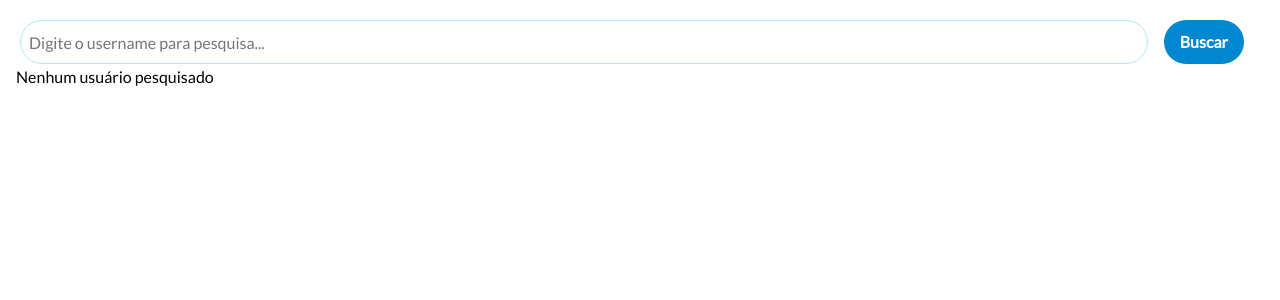
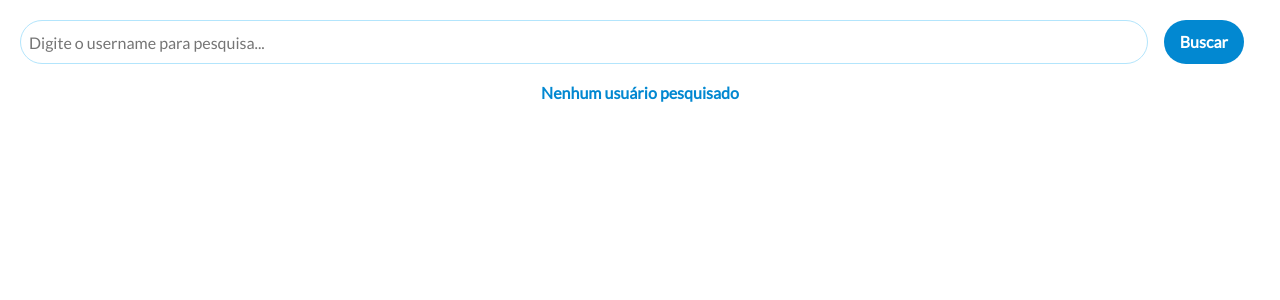
Before and after one commit to didi-loiola/app-api-github-dio, a React (Create React App) app: page / in a window 1280 px wide. Shown: the top 300 px of the page. Built offline with nearby package versions, Linux system fonts and the light colour scheme.

Commit message:
Adionando novo componente NoSearch

```diff
--- a/src/App.js
+++ b/src/App.js
@@ -1,4 +1,5 @@
 import Layout from "./components/layout";
+import NoSearch from "./components/no-search";
 import Profile from "./components/profile";
 import Repositories from "./components/repositories";
 import useGithub from "./hooks/github-hooks";
@@ -14,7 +15,7 @@ function App() {
                 <Repositories />
               </>
             )}
-          </>) : (<div>Nenhum usuário pesquisado</div>)}
+          </>) : <NoSearch />}
 
         </Layout>
   );
--- /dev/null
+++ b/src/components/no-search/index.js
@@ -0,0 +1,11 @@
+import * as S from './styled'
+
+function NoSearch () {
+    return (
+        <S.Wrapper>
+            <h1>Nenhum usuário pesquisado</h1>
+        </S.Wrapper>
+    )
+}
+
+export default NoSearch
--- /dev/null
+++ b/src/components/no-search/styled.js
@@ -0,0 +1,13 @@
+import styled from "styled-components";
+
+export const Wrapper = styled.div`
+    margin: 16px;
+    display: flex;
+    justify-content: center;
+
+    h1 {
+        font-weight: bold;
+        font-sizer: 32px;
+        color: #0288D1;
+    }
+`
```
